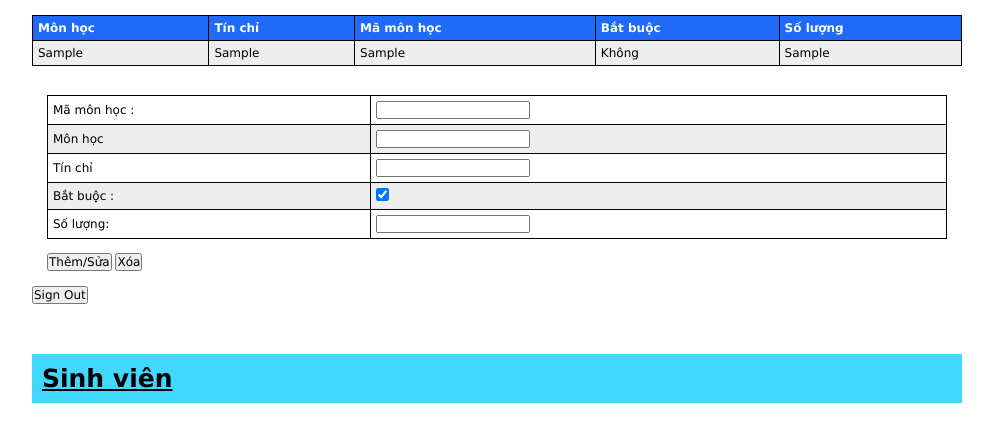
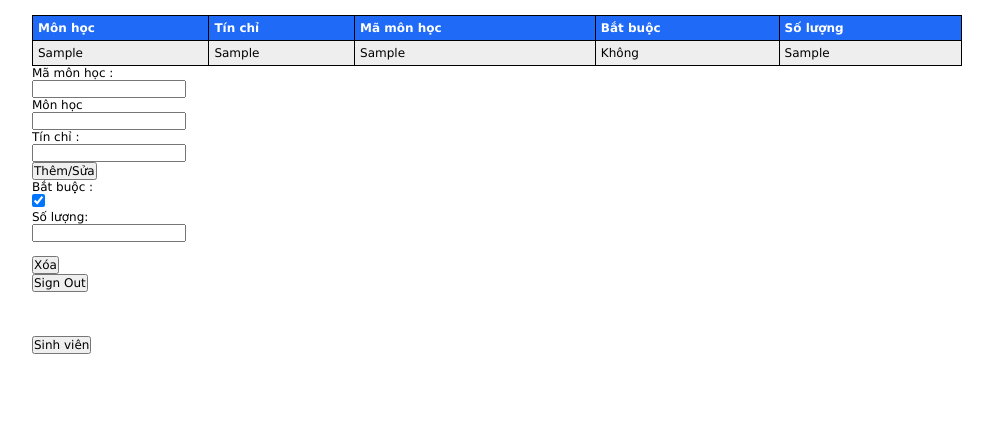
Before and after one commit to anhngh21/schoolmanager, a PHP site: page /coursesManager/course.php in a window 1280 px wide. Shown: the part 200-642 px from the top of the page, without its empty margins (143-1136 px from the left). Run offline with PHP 8.4, Linux system fonts and the light colour scheme; the visitor is signed in with stand-in values (Sample User, id 1); tables that the repository leaves empty or names only in its code hold one stand-in row (values such as "Sample post"); data that the repository does not hold is empty.

Commit message:
thay doi giao dien

```diff
--- a/coursesManager/course.php
+++ b/coursesManager/course.php
@@ -1,175 +1,272 @@
 <?php
-
 include_once '../header.php';
-
 ?>
 
-
 <div class="padded" >
-
     <?php
 //Kết nối cơ sở dữ liệu
-
     header('Content-Type: text/html; charset=UTF-8');
-
     session_start();
-
      $conn = mysqli_connect('sql100.byethost7.com', 'b7_13744102', '123123')
-
       or die("Could not connect to server ... \n" . mysqli_error());
-
       mysqli_query($conn, "SET NAMES 'utf8'");
-
       $db = mysqli_select_db($conn, 'b7_13744102_92512')
-
       or die("Could not connect to database ... \n" . mysqli_error());
-
+    /*$conn = mysqli_connect('localhost', 'root', '')
+            or die("Could not connect to server ... \n" . mysqli_error());
+    mysqli_query($conn, "SET NAMES 'utf8'");
+    $db = mysqli_select_db($conn, 'school_manager')
+            or die("Could not connect to database ... \n" . mysqli_error());*/
     if (!isset($_SESSION['username1'])) {
-
         header("Location: ../userManager/login.php");
     }
 
     $query = mysqli_query($conn, "SELECT * FROM courses_info");
 
     echo "<table border = 1 align = center>
+
     	<tr>
+
     	    <th>Môn học</th>
+
    	    <th>Tín chỉ</th>
+
   	    <th>Mã môn học</th>
+
    	    <th>Bắt buộc</th>
+
    	    <th>Số lượng</th>
+
    	</tr>";
+
+
 
     while ($row = mysqli_fetch_array($query)) {
 
+
+
         echo "<tr>";
+
+
 
         echo "<td>" . $row['tenmh'] . "</td>";
 
+
+
         echo "<td>" . $row['sotinchi'] . "</td>";
 
+
+
         echo "<td>" . $row['mamh'] . "</td>";
+
+
 
         if ($row['batbuoc'] == 1)
             echo "<td>" . "Có" . "</td>";
         else
             echo "<td>" . "Không" . "</td>";
 
+
+
         echo "<td>" . $row['soluong'] . "</td>";
+
+
 
         echo "</tr>";
     }
 
+
+
     echo "</table>";
+
+
 
     $mamh = (isset($_POST['mamh']) ? $_POST['mamh'] : '');
 
+
+
     $tenmh = (isset($_POST['tenmh']) ? $_POST['tenmh'] : '');
 
-$sotinchi = (isset($_POST['sotinchi']) ? $_POST['sotinchi']:'');
+
+
+    $sotinchi = (isset($_POST['sotinchi']) ? $_POST['sotinchi'] : '');
+
+
 
     $batbuoc = (isset($_POST['batbuoc']) ? 1 : 0);
+
+
 
     $soluong = (isset($_POST['soluong']) ? $_POST['soluong'] : '');
 
 
+
+
+
     if (isset($_POST['delete'])) {
+
+
 
         $query = mysqli_query($conn, "SELECT * FROM courses_info WHERE mamh='$mamh' ");
 
+
+
         if (mysqli_num_rows($query) != 0) {
 
+
+
             $sql_delc = "DELETE FROM courses_info WHERE mamh='$mamh'";
+
             mysqli_query($conn, $sql_delc);
 
+
+
             $queryr = mysqli_query($conn, "SELECT * FROM register_info WHERE mamh='$mamh'");
-        if (mysqli_num_rows($queryr) !=0) {
+
+            if (mysqli_num_rows($queryr) != 0) {
+
                 $sql_delr = "DELETE FROM register_info WHERE mamh ='$mamh'";
+
                 mysqli_query($conn, $sql_delr);
             }
+
             header('Location: course.php');
         } else {
+
             if ($mamh != '')
                 echo "Wrong courses id";
         }
     }
 
+
+
     if (isset($_POST['addedit'])) {
+
+
 
         $query = mysqli_query($conn, "SELECT * FROM courses_info WHERE mamh='$mamh'");
 
+
+
         if (mysqli_num_rows($query) == 0) {
+
             if ($mamh != '') {
+
                 if ($tenmh == '' || $sotinchi == '' || $soluong == '')
                     echo "Please fill out all field";
+
                 else {
+
                     $sql_addc = mysqli_query($conn, "INSERT INTO courses_info (mamh, tenmh, sotinchi, batbuoc, soluong) VALUES ('$mamh', '$tenmh', '$sotinchi', '$batbuoc', '$soluong')");
+
                     header('Location: course.php');
                 }
             }
         } else {
+
             if ($tenmh != '') {
+
                 $sql_editname = "UPDATE courses_info SET tenmh='$tenmh' WHERE mamh='$mamh'";
+
+
 
                 mysqli_query($conn, $sql_editname);
             }
 
+
+
             if ($sotinchi != '') {
 
+
+
                 $sql_editstc = "UPDATE courses_info SET   sotinchi='$sotinchi' WHERE mamh='$mamh'";
+
+
 
                 mysqli_query($conn, $sql_editstc);
             }
 
+
+
             $sql_editbb = "UPDATE courses_info SET batbuoc='$batbuoc' WHERE mamh='$mamh'";
+
             mysqli_query($conn, $sql_editbb);
+
+
 
             if ($soluong != '') {
 
+
+
                 $sql_editsl = "UPDATE courses_info SET soluong='$soluong' WHERE mamh='$mamh'";
+
+
 
                 mysqli_query($conn, $sql_editsl);
             }
+
             header('Location: course.php');
-
         }
     }
+    ?>
 
-?>
-    <div id="table_courses">
+
         <form id='info' action='course.php' method='post' onsubmit='return validatec()' accept-charset='UTF-8'>
-            <br>
-            <table align='center'>
-                <tr>
-                    <td align="right">Mã môn học :</td>
-                    <td align="left"><input type='text' name='mamh' id='mamh' /></td>
-                </tr>
-                <tr>
-                    <td align="right">Môn học </td>
-                    <td align="left"><input type='text' name='tenmh' id='tenmh' /></td>
-                </tr>
-                <tr>
-                    <td align="right">Tín chỉ </td>
-                    <td align="left"><input type='number' name='sotinchi' id='sotinchi' /></td>
-                </tr>
-                  <tr>
-                    <td align="right">Bắt buộc :</td>
-                    <td align="left"><input type="checkbox" name="batbuoc" id="batbuoc" checked/></td>
-                </tr>
-                <tr>
-                    <td align="right">Số lượng:</td>
-                    <td align="left"> <input type='number' name='soluong' id='soluong' /></td>
-                </tr>
-            </table>
-            <br>
+            <div id="nhaplieu">
+                <div class="nhaplieu-tbLeft">
+                    <div class="nhaplieu-control-group">
+                        <label class="nhaplieu-control-label" >Mã môn học :</label>
+                        <div class="nhaplieu-control">
+                            <input type='text' name='mamh' id='mamh' />
+                        </div>
+                    </div>
+                    <div class="nhaplieu-control-group">
+                        <label class="nhaplieu-control-label" >Môn học</label>
+                        <div class="nhaplieu-control">
+                            <input type='text' name='tenmh' id='tenmh' />
+                        </div>
+                    </div>
+                    <div class="nhaplieu-control-group">
+                        <label class="nhaplieu-control-label" >Tín chỉ :</label>
+                        <div class="nhaplieu-control">
+                            <input type='number' name='sotinchi' id='sotinchi' />
+                        </div>
+                    </div>
                     <input type='submit' name='addedit' value='Thêm/Sửa'/>
-            <input type='submit' name='delete' value='Xóa'/>
+
+                </div>
+
+                <div class="nhaplieu-tbRight">
+                    <div class="nhaplieu-control-group">
+                        <label class="nhaplieu-control-label" >Bắt buộc :</label>
+                        <div class="nhaplieu-control">
+                            <input type="checkbox" name="batbuoc" id="batbuoc" checked/>
+                        </div>
+                    </div>
+                    <div class="nhaplieu-control-group">
+                        <label class="nhaplieu-control-label" >Số lượng:</label>
+                        <div class="nhaplieu-control">
+                            <input type='number' name='soluong' id='soluong' />
+                        </div>
+                    </div>
+                    <div class="nhaplieu-control-group">
+                        <label class="nhaplieu-control-label" ></label>
+                        <div class="nhaplieu-control">
+                            <p>  &nbsp &nbsp &nbsp</p>
+                        </div>
+                    </div>
                             </form>
-    </div>
+
+                    <input type='submit' name='delete' value='Xóa'/><br>
                     <form action="logout.php" method="post">
                         <input type="submit" name="logout" value="Sign Out">
                     </form>
-    <div class="titTable">
-        <a href="../userManager/student_manager.php"><h1>Sinh viên</h1> </a>
                 </div>
             </div>
+</div>
+<br>
+<div id="nothing"style="padding: 15px;">
+<form action="../userManager/student_manager.php" method="post">
+ <input  type="submit" name="sinhvien" value="Sinh viên">
+</form>
+</div>
```
Lines whose indentation alone changed are shown as unchanged.
